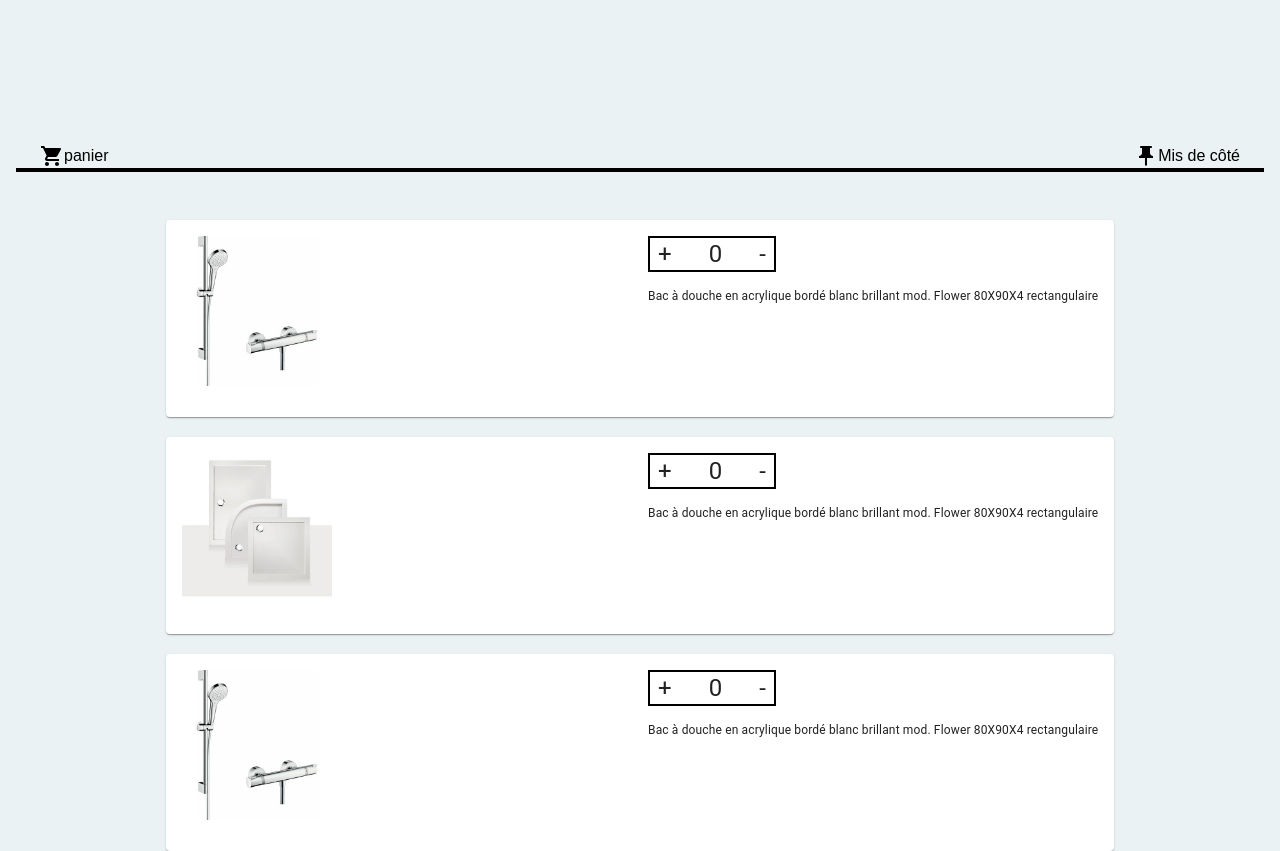
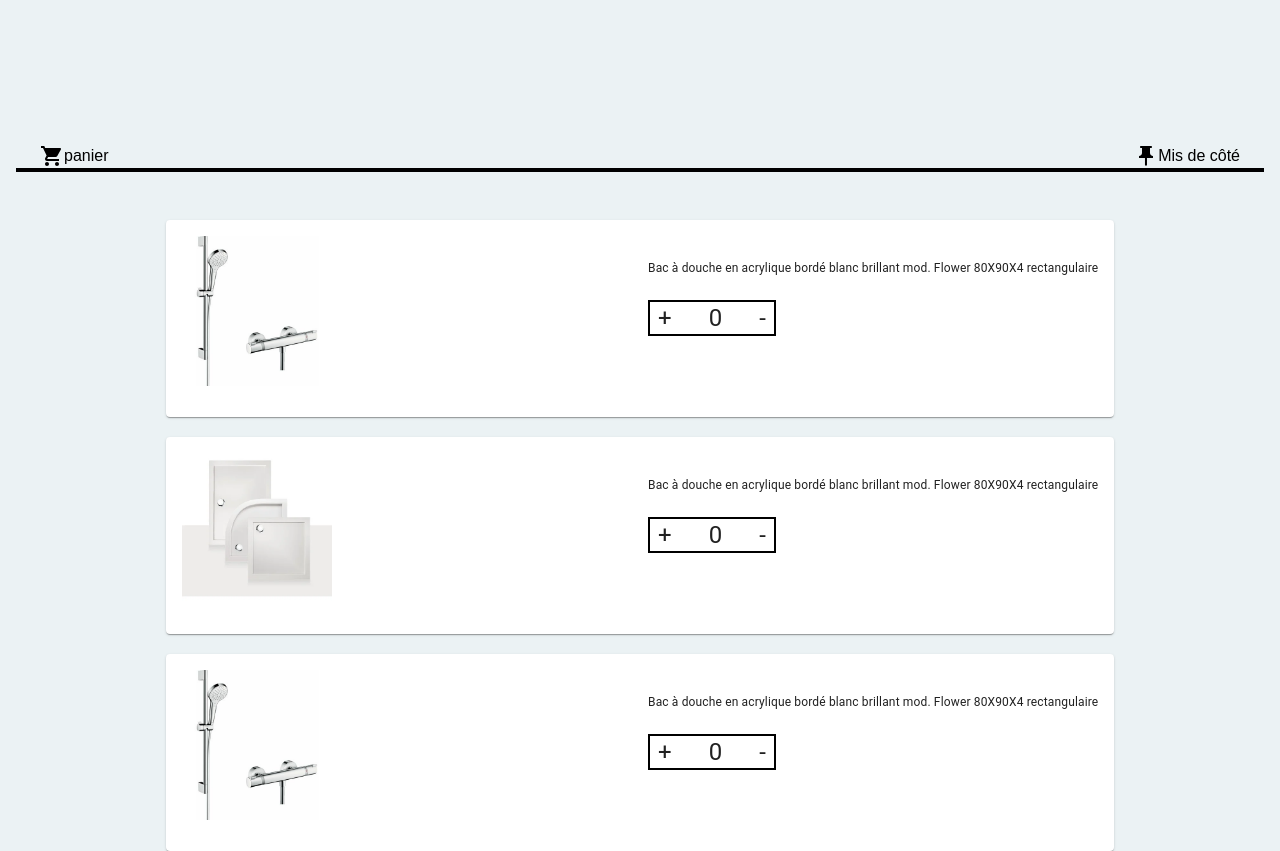
Before and after one commit to bahstiien/hack-manomano, a Next.js app: page /users/cart in a window 1280 px wide. Built offline with nearby package versions, Linux system fonts and the light colour scheme.

Commit message:
update cardUsers

```diff
--- a/components/cardUsers.js
+++ b/components/cardUsers.js
@@ -20,9 +20,29 @@ const bull = (
 export default function CardUsers({ src, alt, typo1, typo2 }) {
   const [count, setCount] = useState(0);
 
+  const cart1 = [
+    {
+      name: "pommeau",
+      price: 128,
+    },
+    {
+      name: "bac a douche",
+      price: 238,
+    },
+    {
+      name: "Robineterie",
+      price: 56,
+    }
+  ];
   return (
     <Card sx={{ minWidth: 370 }}>
       <CardContent className="columns-2">
+        <ul>
+
+        </ul>
+        {cart1.map((cart) => {
+
+        })}
         <Image
           src={src}
           alt={alt}
@@ -30,6 +50,11 @@ export default function CardUsers({ src, alt, typo1, typo2 }) {
           height="150"
           property="responsive"
         />
+        <Typography>
+          <div className="py-6">
+            <p className="text-xs">{typo1}</p>
+          </div>
+        </Typography>
         <Typography
           variant="h5"
           component="div"
@@ -40,11 +65,6 @@ export default function CardUsers({ src, alt, typo1, typo2 }) {
 
           <p onClick={() => setCount(count - 1)}> -</p>
         </Typography>
-        <Typography>
-          <div className="mt-4">
-            <p className="text-xs">{typo1}</p>
-          </div>
-        </Typography>
       </CardContent>
     </Card>
   );
```
